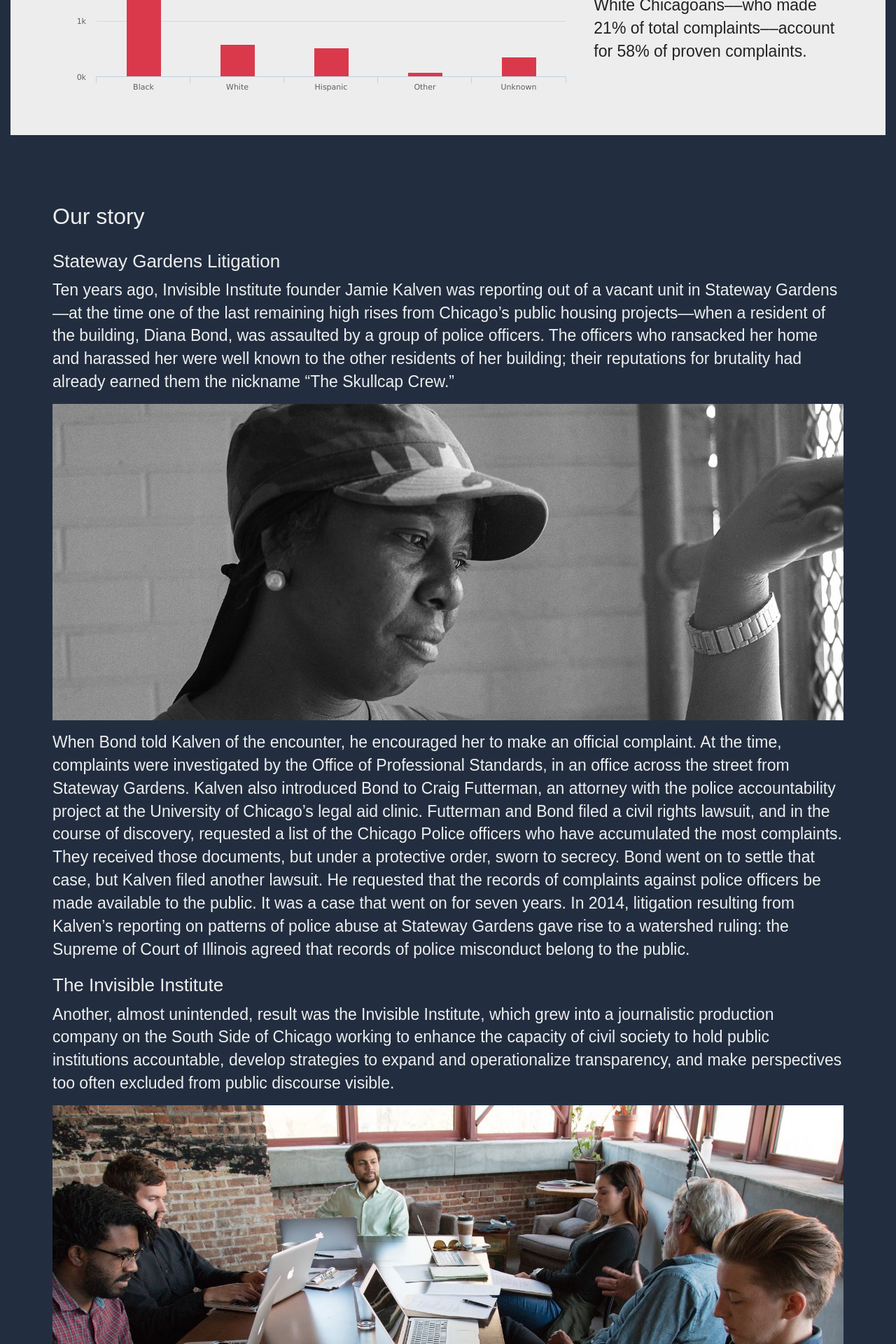
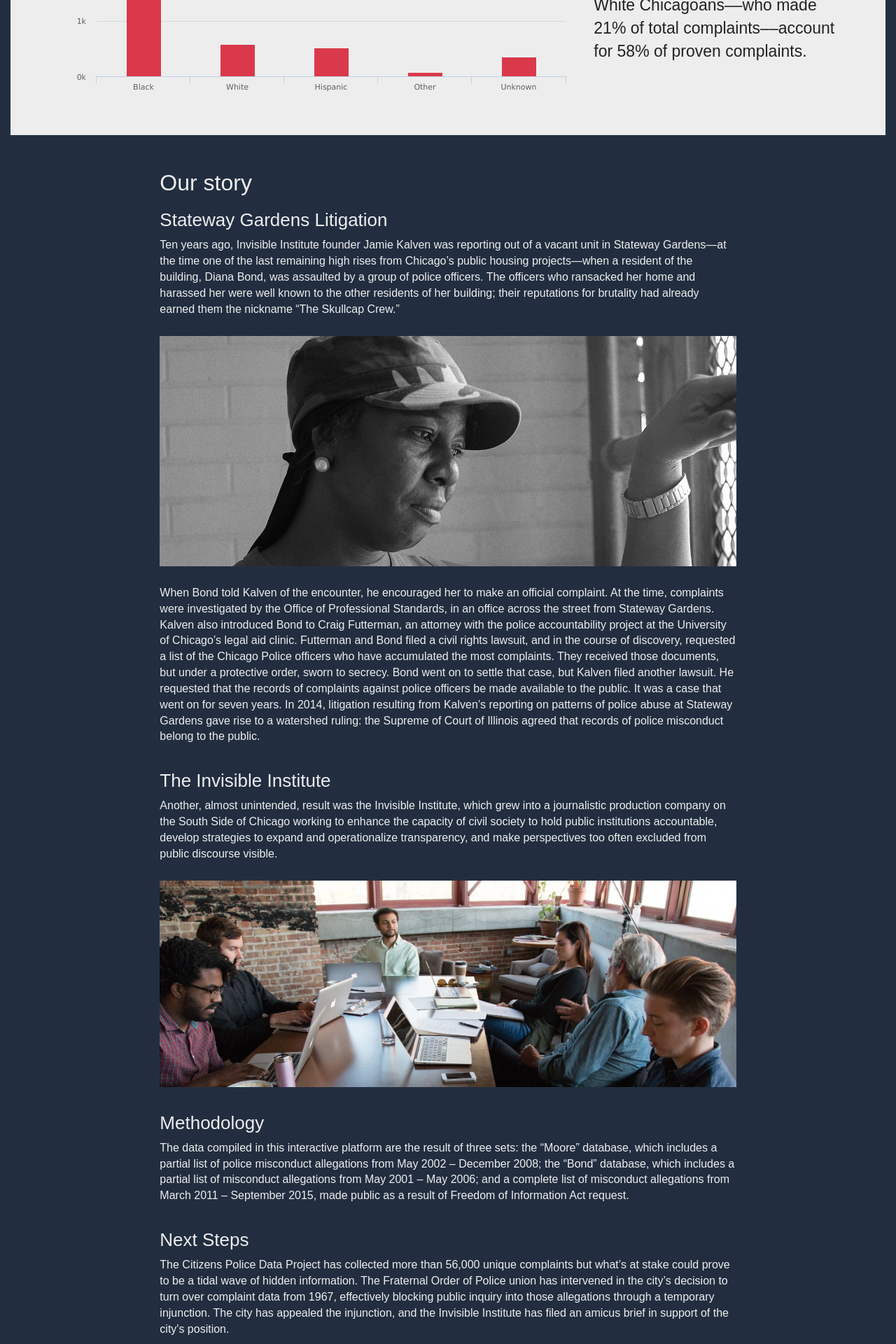
Before and after one commit to datamade/cpdb-splash, a Jekyll site: the page built from index.html, in a window 1280 px wide. Shown: the part 3375-5295 px from the top of the page at 70% size. Built offline with Jekyll 4.4.1, drawn with Linux system fonts in a browser that asks for light colours; nearby versions of some CDN libraries; some web fonts are replaced.

Commit message:
updates to story section layout

```diff
--- a/css/custom.css
+++ b/css/custom.css
@@ -89,6 +89,14 @@ h1, h2, h3, h4, h5, .h1, .h2, .h3, .h4, .h5 {
 
 #section-2 .row {
   margin-top: 100px;
+}
+
+#section-3 {
+  padding-bottom: 40px;
+}
+
+#section-3 p {
+  padding-bottom: 16px;
 }
 
 div.dataTables_filter {
--- a/index.html
+++ b/index.html
@@ -80,10 +80,11 @@ layout: default
     </div>
 
   </div>
-  <div id="section-3" class='jumbotron'>
-    <h2>Our story</h2>
+  <div id="section-3">
     <div class='row'>
-      <div class='col-sm-12'>
+      <div class='col-sm-8 col-sm-offset-2'>
+
+        <h2>Our story</h2>
 
         <h3>Stateway Gardens Litigation</h3>
         <p>Ten years ago, Invisible Institute founder Jamie Kalven was reporting out of a vacant unit in Stateway Gardens—at the time one of the last remaining high rises from Chicago’s public housing projects—when a resident of the building, Diana Bond, was assaulted by a group of police officers. The officers who ransacked her home and harassed her were well known to the other residents of her building; their reputations for brutality had already earned them the nickname “The Skullcap Crew.”</p>
```
